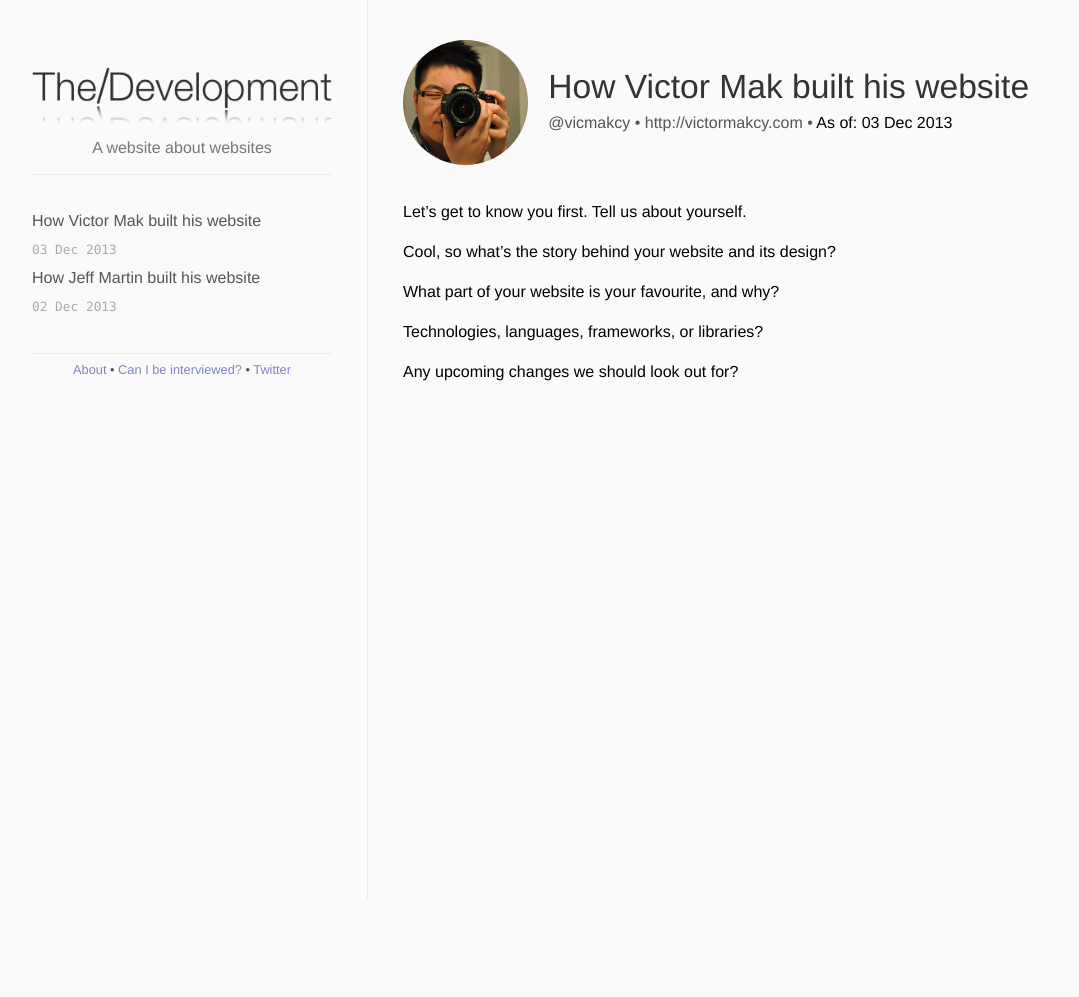
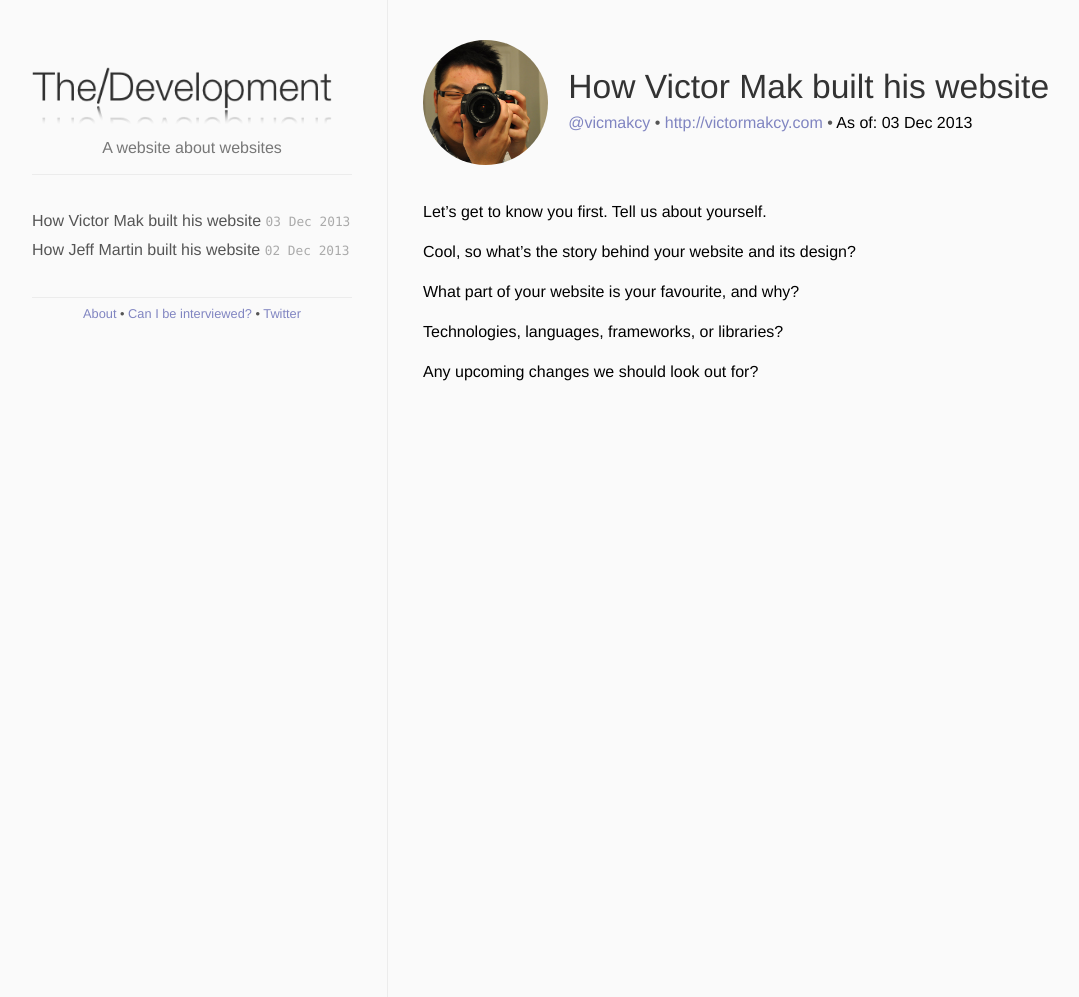
Before and after one commit to the-development/thedevelopment, a Jekyll site: the page built from index.html, in a window 1280 px wide. Shown: the whole page, without its empty margins (3-1082 px from the left). Built offline with Jekyll 4.4.1, drawn with Linux system fonts in a browser that asks for light colours; Markdown is read by kramdown in place of the engine named in the settings; before the commit the page ends 900 px from its top, so only the background shows below that.

Commit message:
Remove use of table, table-cell to put divs side-by-side

```diff
--- a/css/main.css
+++ b/css/main.css
@@ -12,6 +12,7 @@
 
 html, body {
   height: 100%;
+  width: 100%;
 }
 
 body {
@@ -25,14 +26,15 @@ strong {
 }
 
 a {
-  color: #555;
+  color: #8085C1;
   text-decoration: none;
   outline: none;
   border: none;
 }
 
 a:hover {
-  color: #777;
+  color: #555;
+  border: none;
 }
 
 .separator {
@@ -76,8 +78,7 @@ a:hover {
 .site {
   height: 100%;
   width: 100%;
-  display: table;
-  font-size: 1em;;
+  font-size: 1em;
   line-height: 1.25em;
 }
 
@@ -93,14 +94,6 @@ a:hover {
   margin-top: 0.5em;
   display: inline-block;
 
-}
-
-.title a {
-  color: #0099ff;
-}
-
-.title a:hover {
-  color: #0099cc;
 }
 
 .posts {
@@ -124,6 +117,10 @@ a:hover {
 
 .footer .contact a {
   color: #8085C1;
+}
+
+.footer .contact a:hover {
+  color: #555;
 }
 
 /*****************************************************************************/
@@ -169,7 +166,7 @@ a:hover {
 .post a,
 .page a,
 #about a {
-  border-bottom: 1px dashed #555;
+  border-bottom: 1px dashed #8085C1;
 }
 
 .post a:hover
@@ -227,11 +224,13 @@ a:hover {
 .content {
   padding: 35px;
   padding-top: 3.85em;
-  display: table-cell;
   vertical-align: top;
+  height: 100%;
+  overflow-y: auto;
 }
 
 .sidebar {
+  float: left;
   width: 25%;
   border-right: 1px solid #ececec;
 }
@@ -240,12 +239,12 @@ a:hover {
   padding-top: 2.5em;
 }
 
+.sidebar a {
+  color: #555;
+}
+
 .post-title {
   font-weight: 500;
-}
-
-.post-title:hover {
-  color: #0099ff;
 }
 
 .post-date {
```
